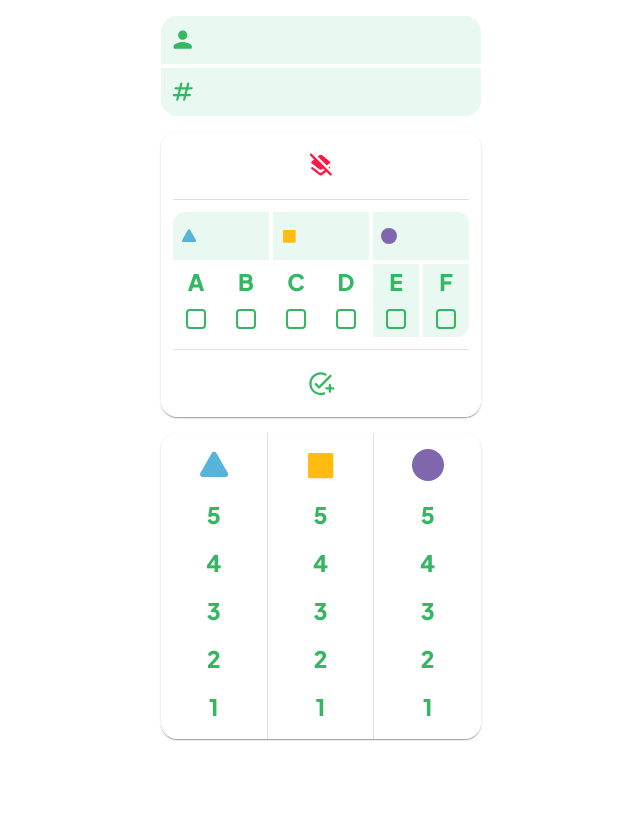
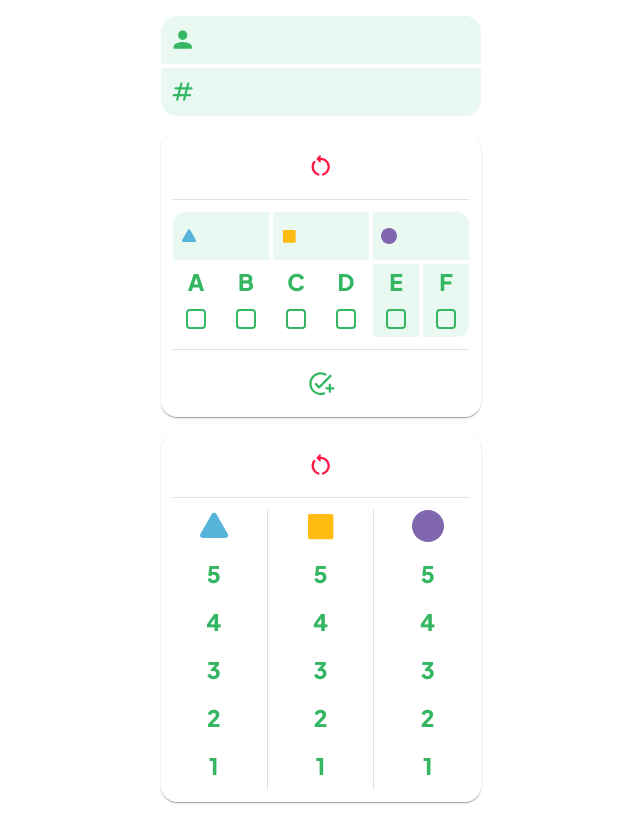
Before and after one commit to zyle87/turing-machine-interactive-sheet, a React (Create React App) app: page / in a window 1280 px wide. Shown: the whole page, without its empty margins (319-959 px from the left). Built offline with nearby package versions, Linux system fonts and the light colour scheme.

Commit message:
add clear to compose and deduce

```diff
--- a/src/components/TextField.tsx
+++ b/src/components/TextField.tsx
@@ -41,7 +41,6 @@ const TextField: FC<Props> = props => {
         className="text-field"
         type={props.type}
         min={1}
-        defaultValue={''}
         max={5}
         value={props.value === null ? '' : props.value}
         onChange={event => {
--- a/src/views/Compose.tsx
+++ b/src/views/Compose.tsx
@@ -1,5 +1,5 @@
 import Add from '@mui/icons-material/AddTaskRounded'
-import Clear from '@mui/icons-material/LayersClearRounded'
+import Clear from '@mui/icons-material/RestartAltRounded'
 import Box from '@mui/material/Box'
 import Button from '@mui/material/Button'
 import Divider from '@mui/material/Divider'
--- a/src/views/Deduce.tsx
+++ b/src/views/Deduce.tsx
@@ -1,4 +1,6 @@
+import Clear from '@mui/icons-material/RestartAltRounded'
 import Box from '@mui/material/Box'
+import Button from '@mui/material/Button'
 import Divider from '@mui/material/Divider'
 import Grid from '@mui/material/Grid'
 import IconButton from '@mui/material/IconButton'
@@ -9,7 +11,17 @@ import { FC } from 'react'
 
 const Hypothesis: FC = () => {
   return (
-    <Paper sx={{ mb: 1 }}>
+    <Paper sx={{ py: 1.5 }}>
+      <Box mx={1.5}>
+        <Box mb={1.5}>
+          <Button fullWidth color="secondary">
+            <Clear />
+          </Button>
+        </Box>
+        <Box mb={1.5}>
+          <Divider />
+        </Box>
+      </Box>
       <Grid container>
         {['triangle', 'square', 'circle'].map(shape => (
           <Grid
@@ -18,7 +30,13 @@ const Hypothesis: FC = () => {
             xs={4}
             sx={{ textAlign: 'center', display: 'flex' }}
           >
-            <Box width={1} mt={2}>
+            <Box
+              width={1}
+              mb={1}
+              display="flex"
+              alignItems="center"
+              justifyContent="center"
+            >
               <ShapeIcon shape={shape as 'triangle' | 'square' | 'circle'} />
             </Box>
             {shape !== 'circle' && <Divider orientation="vertical" />}
@@ -34,7 +52,7 @@ const Hypothesis: FC = () => {
               xs={4}
               sx={{ textAlign: 'center', display: 'flex' }}
             >
-              <Box width={1} mb={num === 1 ? num : undefined}>
+              <Box width={1}>
                 <IconButton
                   color="primary"
                   sx={theme => ({
```
